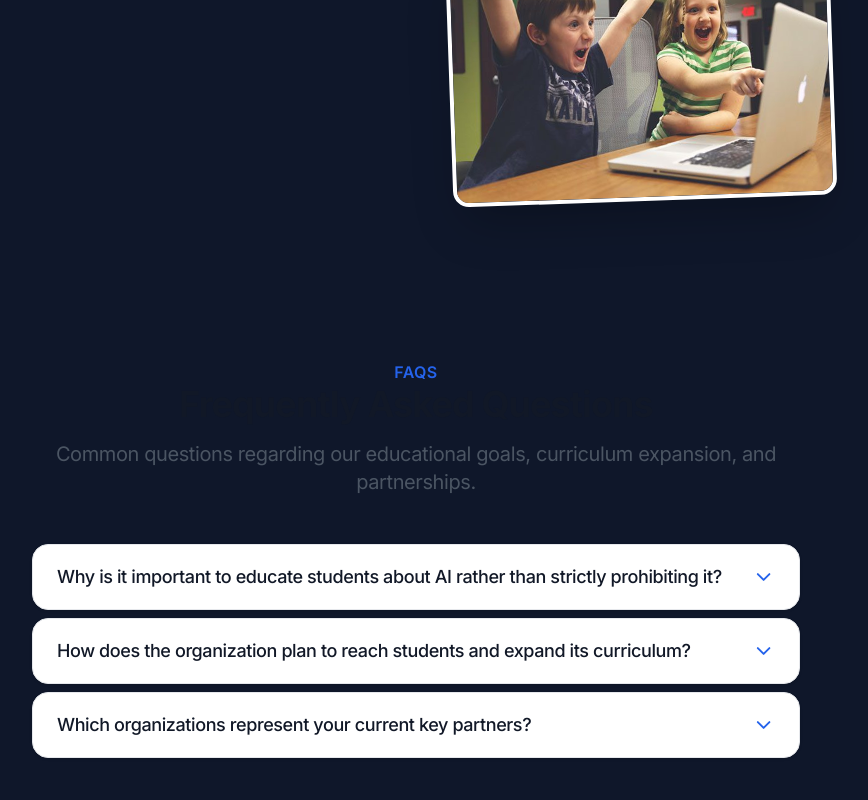
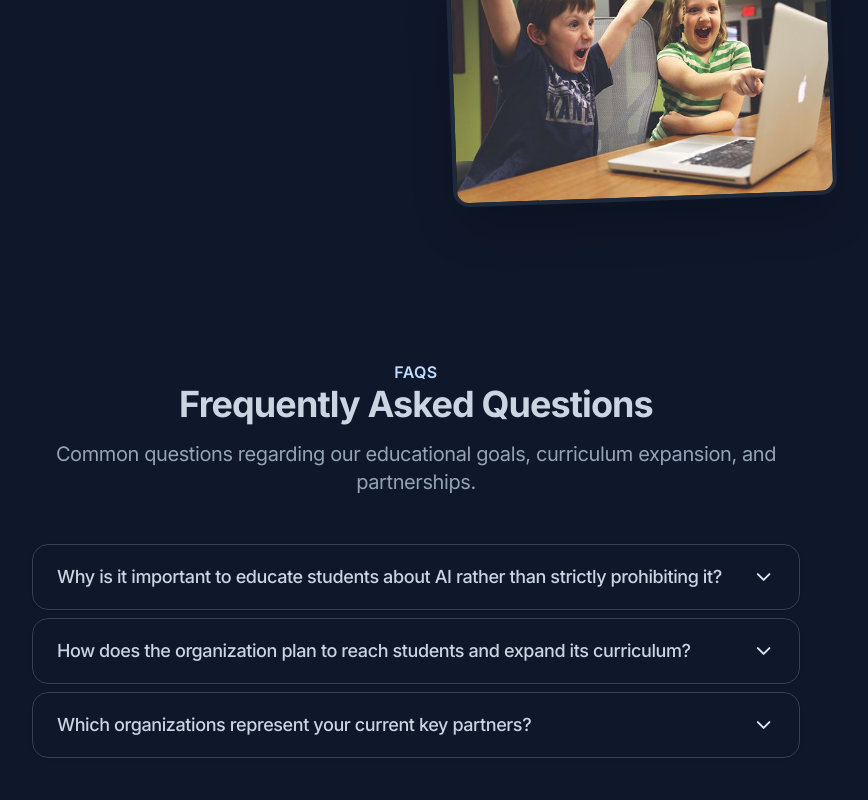
Before and after one commit to AI-trophy/aitrophy-website, a Next.js app: page / in a window 1280 px wide. Shown: the part 1894-2694 px from the top of the page, without its empty margins (224-1092 px from the left). Built offline with nearby package versions, Linux system fonts and the light colour scheme.

Commit message:
darkmode fix

```diff
--- a/app/layout.tsx
+++ b/app/layout.tsx
@@ -26,12 +26,12 @@ export const metadata: Metadata = {
 
 export default function RootLayout({ children }: LayoutProps) {
   return (
-    <html lang="en" className={`motion-safe:scroll-smooth 2xl:text-[24px] ${customFont.variable} font-sans`}>
+    <html lang="en" className={`dark motion-safe:scroll-smooth 2xl:text-[24px] ${customFont.variable} font-sans`}>
       <head>
         <meta charSet="utf-8" />
         <meta name="viewport" content="width=device-width, initial-scale=1" />
       </head>
-      <body className="tracking-tight antialiased text-gray-900 dark:text-slate-300 dark:bg-slate-900">
+      <body className="tracking-tight antialiased bg-slate-900 text-slate-300">
         <Providers>
           {/* <Announcement /> Remove for now but can add back by uncommenting */}
           <Header />
--- a/src/components/atoms/Providers.tsx
+++ b/src/components/atoms/Providers.tsx
@@ -1,15 +1,9 @@
 'use client';
-
-import { ThemeProvider } from 'next-themes';
 
 export interface ProvidersProps {
   children: React.ReactNode
 }
 
-const Providers = ({ children }: ProvidersProps) => (
-  <ThemeProvider attribute="class" disableTransitionOnChange>
-    {children}
-  </ThemeProvider>
-);
+const Providers = ({ children }: ProvidersProps) => <>{children}</>;
 
 export default Providers;
```
Also changed, not shown: 1 other file (tests, documents, lock files or other folders).
